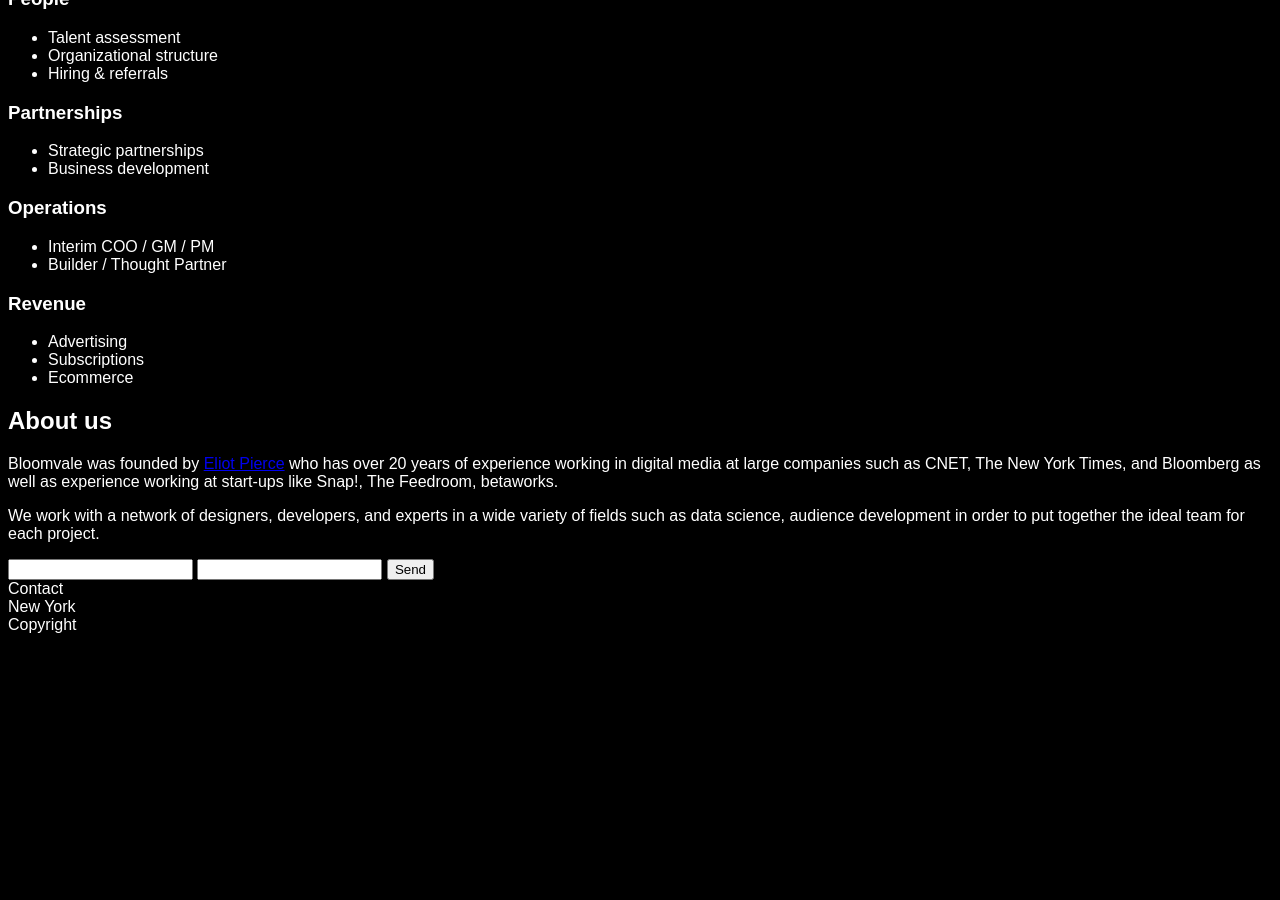
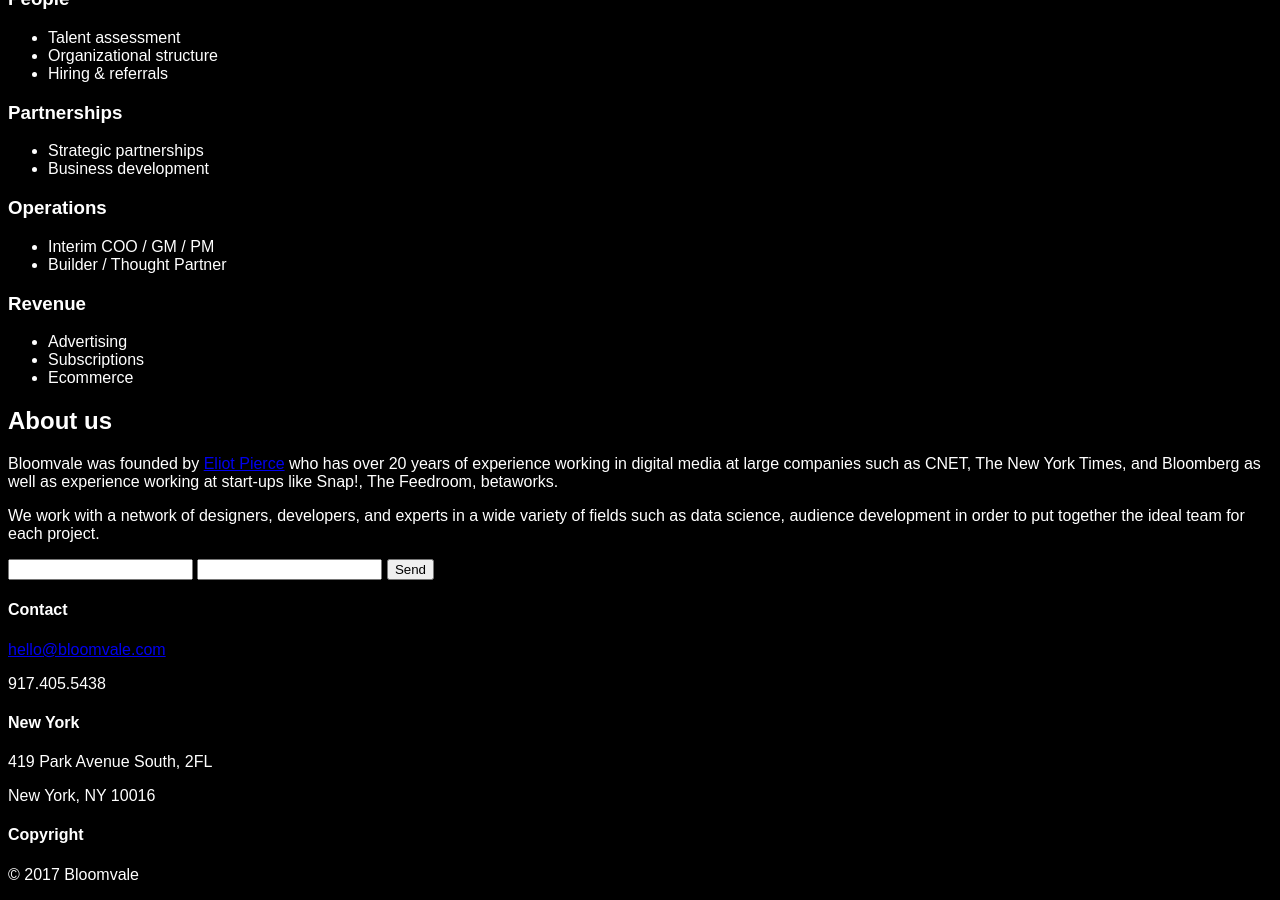
Before and after one commit to silasburton/bloomvale, a Jekyll site: the page built from index.md, in a window 1280 px wide and 900 px high, scrolled down 1125 px. Built offline with Jekyll 4.4.1, drawn with Linux system fonts in a browser that asks for light colours; before the commit the page ends 1767 px from its top, so only the background shows below that; some of the changed lines change nothing that is shown.

Commit message:
header and footer

```diff
--- a/_config.yml
+++ b/_config.yml
@@ -23,20 +23,20 @@
 footer_sections:
 - title: Contact
   links:
-  - link_title: hello@bloomvale.com
-    link_href: mailto:hello@bloomvale.com
-  - link_title: 917.405.5438
-    link_href:
+  - title: hello@bloomvale.com
+    href: mailto:hello@bloomvale.com
+  - title: 917.405.5438
+    href:
 - title: New York
   links:
-  - link_title: 419 Park Avenue South, 2FL
-    link_href:
-  - link_title: New York, NY 10016
-    link_href:
+  - title: 419 Park Avenue South, 2FL
+    href:
+  - title: New York, NY 10016
+    href:
 - title: Copyright
   links:
-  - link_title: "© 2017 Bloomvale"
-    link_href:
+  - title: "© 2017 Bloomvale"
+    href:
 contact_form_email: silas.burton@gmail.com
 permalink: pretty
 exclude:
--- a/_includes/footer.html
+++ b/_includes/footer.html
@@ -1,7 +1,14 @@
 <footer class="site-footer">
   {% for section in site.footer_sections %}
     <div class="site-footer-section">
-      {{ section.title }}
+      <h4>{{ section.title }}</h4>
+      {% for link in section.links %}
+        {% if link.href %}
+          <p><a href="{{ link.href }}">{{ link.title }}</a></p>
+        {% else %}
+          <p>{{ link.title }}</p>
+        {% endif %}
+      {% endfor %}
     </div>
   {% endfor %}
 </footer>
```
